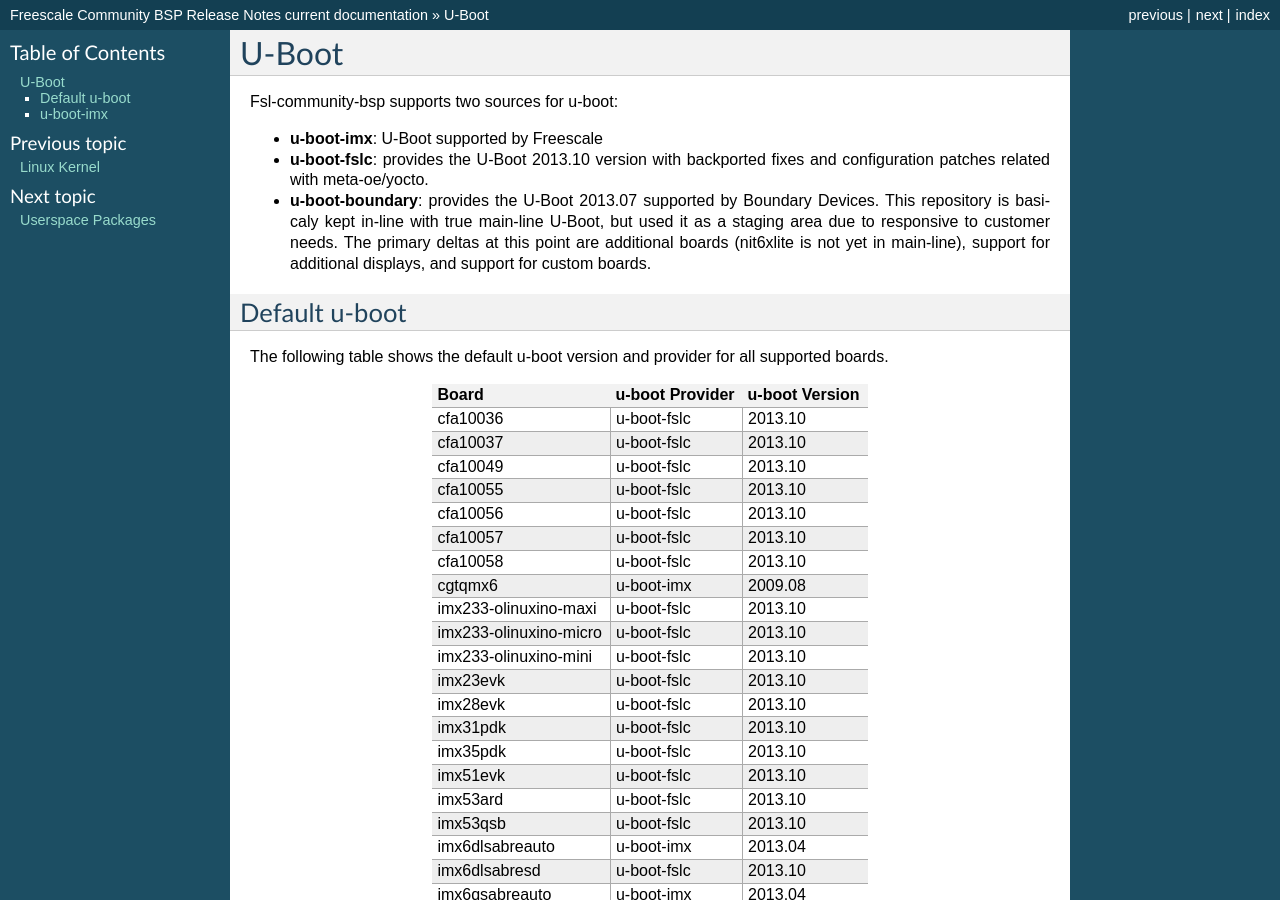
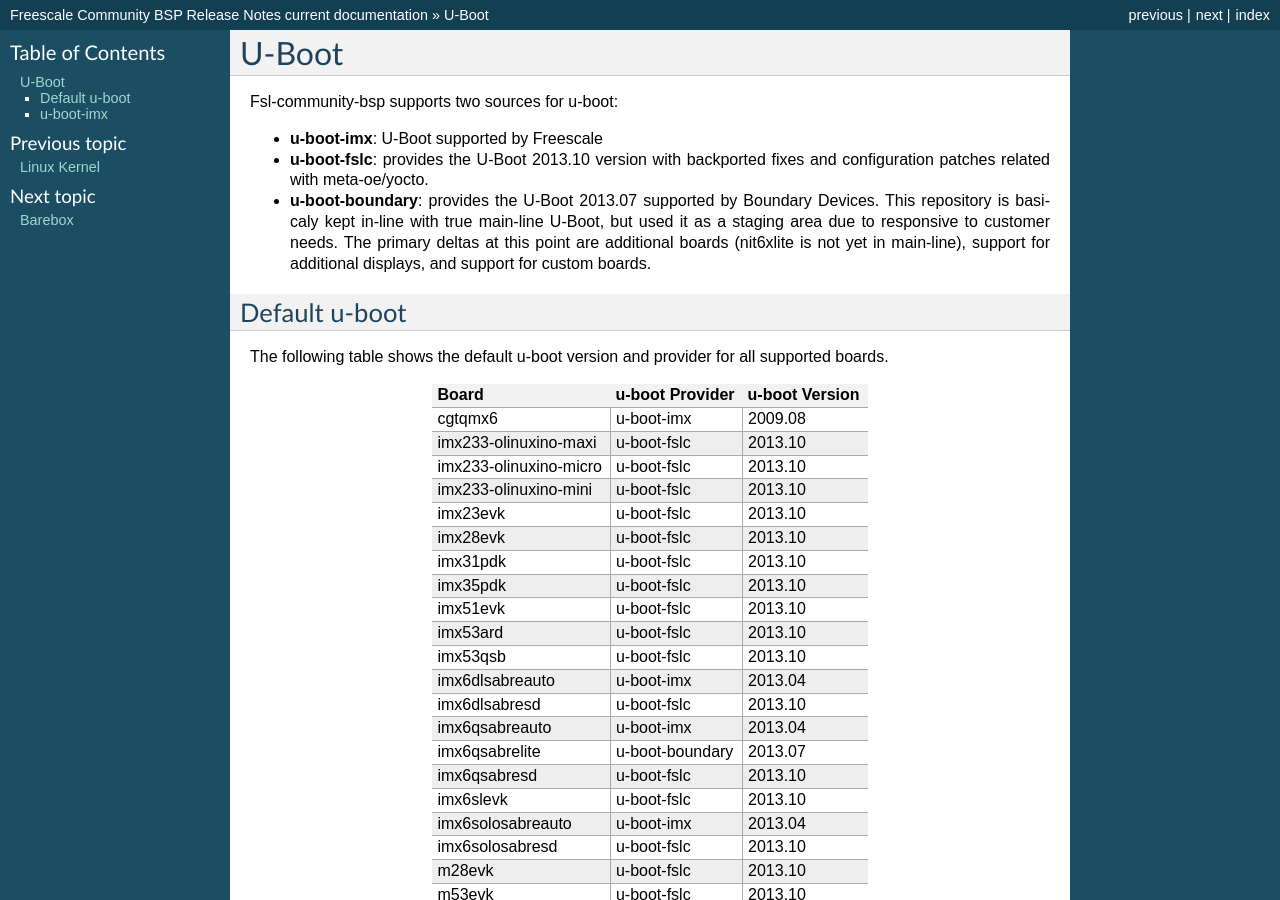
Before and after one commit to Freescale/Documentation, a Sphinx documentation site: the page built from release-notes/source/u-boot.rst, in a window 1280 px wide and 900 px high. Built offline with Sphinx 7.4.7, drawn with Linux system fonts in a browser that asks for light colours.

Commit message:
Document that cfa boards are using barebox
Signed-off-by: Alexandre Belloni <alexandre.belloni@free-electrons.com>

```diff
--- a/release-notes/source/index.rst
+++ b/release-notes/source/index.rst
@@ -15,6 +15,7 @@
    bsp-scope
    kernel-linux
    u-boot
+   barebox
    userspace-pkg
    fsl-userspace-pkg
    test-results
--- a/release-notes/source/u-boot-default.inc
+++ b/release-notes/source/u-boot-default.inc
@@ -1,13 +1,6 @@
 ======================  ======================   ====================
 Board                   u-boot Provider          u-boot Version
 ======================  ======================   ====================
-cfa10036                u-boot-fslc              |u_boot_fslc_version|
-cfa10037                u-boot-fslc              |u_boot_fslc_version|
-cfa10049                u-boot-fslc              |u_boot_fslc_version|
-cfa10055                u-boot-fslc              |u_boot_fslc_version|
-cfa10056                u-boot-fslc              |u_boot_fslc_version|
-cfa10057                u-boot-fslc              |u_boot_fslc_version|
-cfa10058                u-boot-fslc              |u_boot_fslc_version|
 cgtqmx6                 u-boot-imx               |u_boot_imx_version_mxs|
 imx233-olinuxino-maxi   u-boot-fslc              |u_boot_fslc_version|
 imx233-olinuxino-micro  u-boot-fslc              |u_boot_fslc_version|
```
Also changed, not shown: release-notes/source/barebox-mainline.inc (added, +11 -0 lines), release-notes/source/barebox.rst (added, +10 -0 lines).
